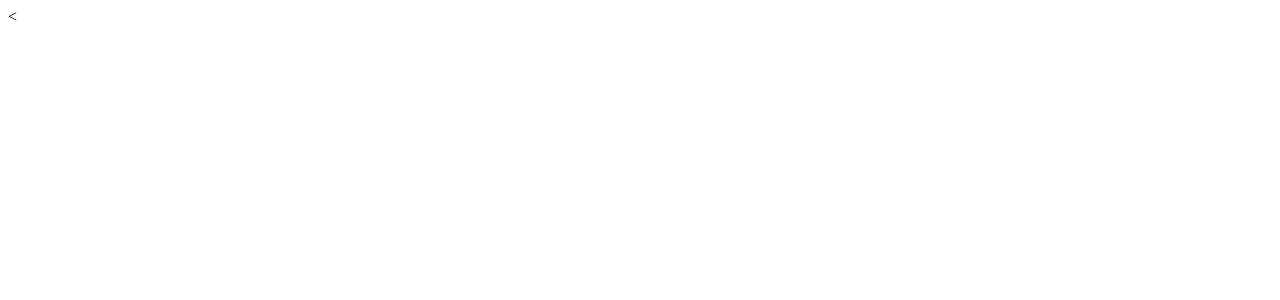
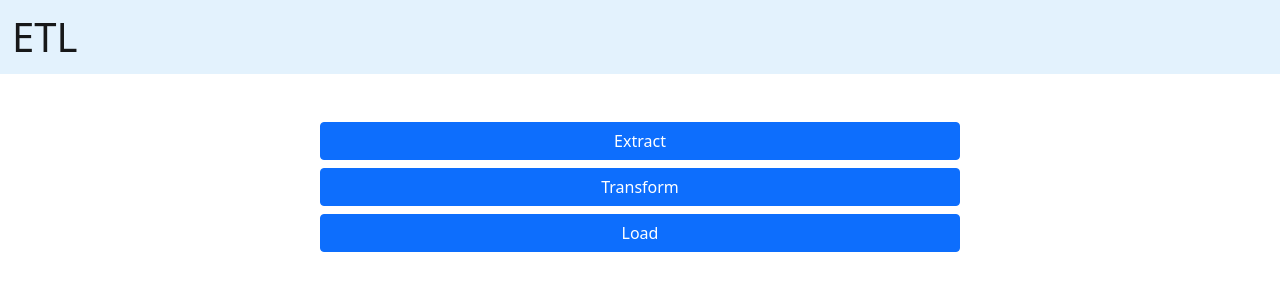
Before and after one commit to MrSyta/etl, a Flask app: page / in a window 1280 px wide. Before the commit the part shown is almost empty. Shown: the top 300 px of the page. Run offline with Flask 2, Linux system fonts and the light colour scheme.

Commit message:
feat(index): create makeshift app homepage

```diff
--- a/templates/index.html
+++ b/templates/index.html
@@ -1,10 +1,25 @@
-<<!DOCTYPE html>
+<!DOCTYPE html>
 <html lang="en" dir="ltr">
 	<head>
 		<meta charset="utf-8">
 		<title>ETL</title>
+		<link href="https://cdn.jsdelivr.net/npm/bootstrap@5.0.0-beta1/dist/css/bootstrap.min.css" rel="stylesheet" integrity="sha384-giJF6kkoqNQ00vy+HMDP7azOuL0xtbfIcaT9wjKHr8RbDVddVHyTfAAsrekwKmP1" crossorigin="anonymous">
 	</head>
 	<body>
+		<nav class="navbar navbar-light" style="background-color: #e3f2fd;">
+			<div class="container-fluid">
+		    	<span class="navbar-brand mb-0 h1" style="font-size: 40px;">ETL</span>
+		    </div>
+		</nav>
 
+		</br>
+		</br>
+
+		<div class="d-grid gap-2 col-6 mx-auto">
+			<button class="btn btn-primary" type="button">Extract</button>
+			<button class="btn btn-primary" type="button">Transform</button>
+			<button class="btn btn-primary" type="button">Load</button>
+		</div>
+		<script src="https://cdn.jsdelivr.net/npm/bootstrap@5.0.0-beta1/dist/js/bootstrap.bundle.min.js" integrity="sha384-ygbV9kiqUc6oa4msXn9868pTtWMgiQaeYH7/t7LECLbyPA2x65Kgf80OJFdroafW" crossorigin="anonymous"></script>
 	</body>
 </html>
```
